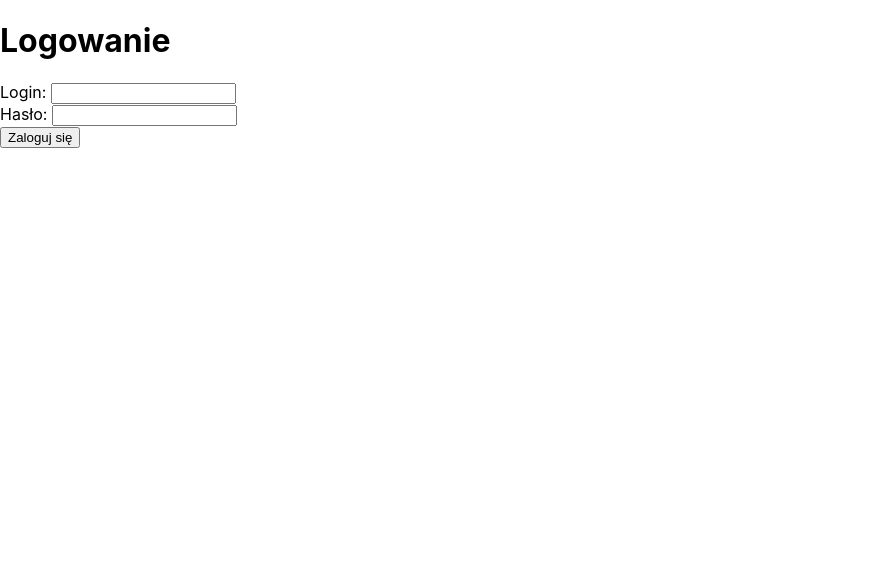
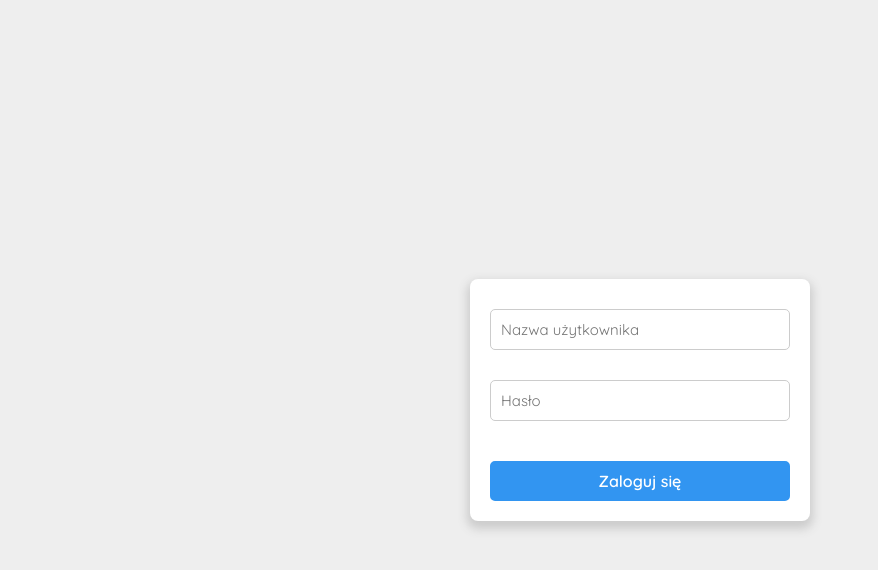
Before and after one commit to bayont/clinic, a Next.js app: page /login in a window 1280 px wide. Shown: the top 570 px of the page, without its empty margins (0-878 px from the left). Built offline with nearby package versions, Linux system fonts and the light colour scheme.

Commit message:
feat: authForm css, animations

```diff
--- a/components/AuthForm.tsx
+++ b/components/AuthForm.tsx
@@ -7,6 +7,9 @@ import {
   useState,
 } from "react";
 import type { User } from "../types";
+import styles from "../styles/AuthForm.module.css";
+import classNames from "classnames";
+import { motion, AnimatePresence } from "framer-motion";
 
 type Props = {
   register?: boolean;
@@ -57,11 +60,21 @@ export const AuthForm = ({ register = true }: Props) => {
 
   return (
     <>
-      <h1>{(register && "Rejestracja") || "Logowanie"}</h1>
-      <form onSubmit={(register && registerHandle) || loginHandle}>
-        <div>
-          <label htmlFor="login">Login: </label>
+      <div className={styles.container}>
+        <div className={styles.wrapper}>
+          <motion.div className={styles.innerContainer} layout>
+            <form
+              className={styles.form}
+              onSubmit={(register && registerHandle) || loginHandle}
+            >
+              <motion.div className={styles.inputContainer}>
+                {" "}
+                <label className={styles.label} htmlFor="login">
+                  Nazwa użytkownika{" "}
+                </label>
                 <input
+                  placeholder="Nazwa użytkownika"
+                  className={classNames(styles.input)}
                   type="text"
                   name="login"
                   onChange={(e) => {
@@ -74,17 +87,32 @@ export const AuthForm = ({ register = true }: Props) => {
                     } as User);
                   }}
                 />
+                <AnimatePresence>
                   {register && isTaken ? (
                     <>
-              <div className="error">Użytkownik o tej nazwie już istnieje.</div>
+                      <motion.div
+                        layout
+                        className={styles.error}
+                        initial={{ y: 50, opacity: 0 }}
+                        animate={{ y: 0, opacity: 1 }}
+                        exit={{ y: 50, opacity: 0 }}
+                        transition={{ type: "spring" }}
+                      >
+                        Użytkownik o tej nazwie już istnieje.
+                      </motion.div>
                     </>
                   ) : (
                     ""
                   )}
-        </div>
-        <div>
-          <label htmlFor="password">Hasło: </label>
+                </AnimatePresence>
+              </motion.div>
+              <div className={styles.inputContainer}>
+                <label className={styles.label} htmlFor="password">
+                  Hasło{" "}
+                </label>
                 <input
+                  placeholder="Hasło"
+                  className={classNames(styles.input)}
                   type="password"
                   name="password"
                   onChange={async (e) => {
@@ -95,20 +123,35 @@ export const AuthForm = ({ register = true }: Props) => {
                   }}
                 />
               </div>
-        <div>
+              <div className={styles.submitParent}>
                 <input
+                  className={styles.submit}
                   type="submit"
                   value={(register && "Zarejestruj się") || "Zaloguj się"}
                 />
               </div>
+              <AnimatePresence>
                 {register == false && authFailure ? (
                   <>
-            <div className="error">Użytkownik lub hasło niepoprawne!</div>
+                    <motion.div
+                      layout
+                      className={styles.error}
+                      initial={{ y: 50, opacity: 0 }}
+                      animate={{ y: 0, opacity: 1 }}
+                      exit={{ y: 50, opacity: 0 }}
+                      transition={{ type: "spring" }}
+                    >
+                      Użytkownik lub hasło niepoprawne!
+                    </motion.div>
                   </>
                 ) : (
                   ""
                 )}
+              </AnimatePresence>
             </form>
+          </motion.div>
+        </div>
+      </div>
     </>
   );
 };
--- /dev/null
+++ b/declarations.d.ts
@@ -0,0 +1,3 @@
+// NOTE: The declaration below was injected by `"framer"`
+// see https://www.framer.com/docs/guides/handshake for more information.
+declare module "https://framer.com/m/*";
--- a/package.json
+++ b/package.json
@@ -11,13 +11,17 @@
   "dependencies": {
     "@prisma/client": "^3.10.0",
     "classnames": "^2.3.1",
+    "framer": "^2.1.0",
+    "framer-motion": "^6.2.8",
     "next": "12.1.0",
     "react": "17.0.2",
-    "react-dom": "17.0.2"
+    "react-dom": "17.0.2",
+    "react-transition-group": "^4.4.2"
   },
   "devDependencies": {
     "@types/node": "17.0.21",
     "@types/react": "17.0.40",
+    "@types/react-transition-group": "^4.4.4",
     "eslint": "8.11.0",
     "eslint-config-next": "12.1.0",
     "prisma": "^3.10.0",
--- a/pages/index.tsx
+++ b/pages/index.tsx
@@ -68,7 +68,7 @@ const Home = ({
           {userLoggedIn && (
             <div className={styles.flexLogin}>
               Zalogowano jako:{" "}
-              <span className={styles.userLogin}>{user?.login}</span>
+              <span className={styles.userLogin}> {user?.login}</span>
             </div>
           )}
         </div>
--- /dev/null
+++ b/styles/AuthForm.module.css
@@ -0,0 +1,116 @@
+@import url("https://fonts.googleapis.com/css2?family=Quicksand:wght@300;400;500;600&display=swap");
+
+.container {
+  display: flex;
+  flex-direction: column;
+  height: 100vh;
+  align-items: center;
+  justify-content: center;
+  font-family: "Quicksand", sans-serif;
+  font-weight: 400;
+  color: #333;
+  font-size: 18px;
+}
+
+.wrapper {
+}
+
+.form {
+  display: flex;
+  flex-direction: column;
+  justify-content: center;
+  align-items: center;
+}
+
+.heading {
+  font-weight: 300;
+  letter-spacing: 2px;
+  color: rgb(50, 149, 241);
+}
+
+.input {
+  padding: 10px;
+  margin: 10px 0 0px 0;
+  border-radius: 5px;
+  border: 1px solid #ccc;
+  outline: none;
+  font-size: 15px;
+  width: 300px;
+  font-family: "Quicksand", sans-serif;
+  transition: border 0.4s;
+}
+
+.input:focus {
+  border: 1px solid rgb(50, 149, 241);
+}
+
+.submit {
+  font-family: "Quicksand", sans-serif;
+  width: 100%;
+  background-color: rgb(50, 149, 241);
+  border: 2px solid rgb(50, 149, 241);
+  border-radius: 5px;
+  font-size: medium;
+  font-weight: 800;
+  color: white;
+  height: 40px;
+  cursor: pointer;
+  transition: all 0.2s ease-in-out;
+}
+.submit:hover {
+  background-color: white;
+  border-color: rgb(50, 149, 241);
+  color: rgb(50, 149, 241);
+}
+.label {
+  display: block;
+  opacity: 0;
+  font-size: 15px;
+  position: absolute;
+  transform: translate(11px, 26px);
+  font-family: "Quicksand", sans-serif;
+}
+
+.submitParent {
+  margin-top: 20px;
+  width: 100%;
+  padding: 10px;
+}
+.innerContainer {
+  padding: 10px;
+  border-radius: 8px;
+  background-color: white;
+  box-shadow: 0px 5px 10px 3px #ccc;
+  animation: containerAnim 1s;
+  transition: all 1s;
+}
+
+.error {
+  font-size: 14px;
+  text-align: center;
+  margin: 5px;
+  background-color: rgb(255, 179, 182);
+  color: white;
+  font-weight: 800;
+  padding: 8px;
+  border: 1.5px solid rgb(160, 10, 10);
+  border-radius: 5px;
+}
+
+.inputContainer {
+  padding: 10px;
+}
+
+@keyframes containerAnim {
+  0% {
+    opacity: 0;
+  }
+  25% {
+    opacity: 0;
+    transform: translateY(-20px);
+  }
+  100% {
+    opacity: 1;
+    transform: translateY(0);
+  }
+}
--- a/styles/globals.css
+++ b/styles/globals.css
@@ -4,6 +4,7 @@ body {
   margin: 0;
   font-family: -apple-system, BlinkMacSystemFont, Segoe UI, Roboto, Oxygen,
     Ubuntu, Cantarell, Fira Sans, Droid Sans, Helvetica Neue, sans-serif;
+  background-color: #eee;
 }
 
 a {
```
Also changed, not shown: styles/Home.module.css (+10 -0 lines), pages/api/getDoctors.ts (deleted), 2 other files (tests, documents, lock files or other folders). Lines whose indentation alone changed are shown as unchanged.
